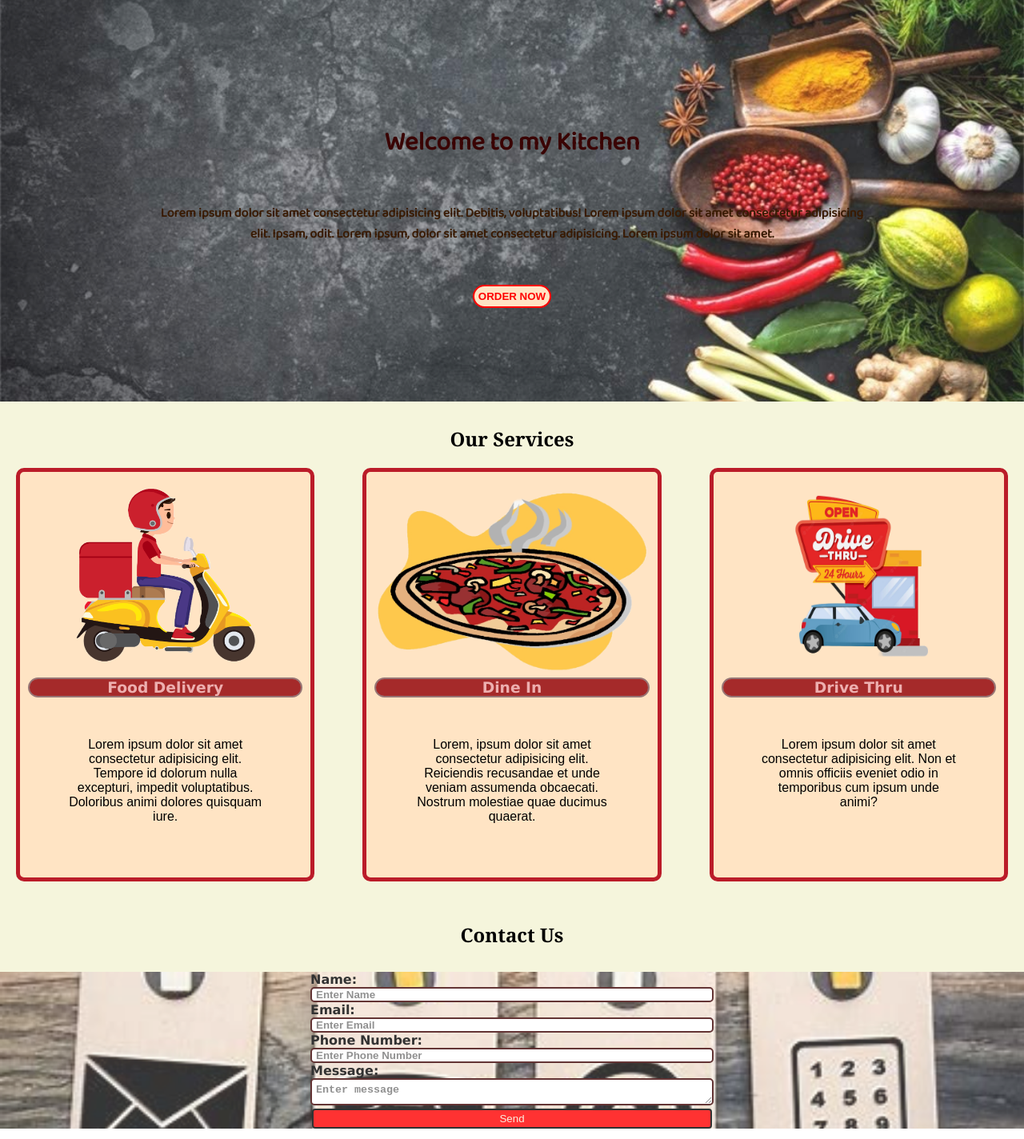
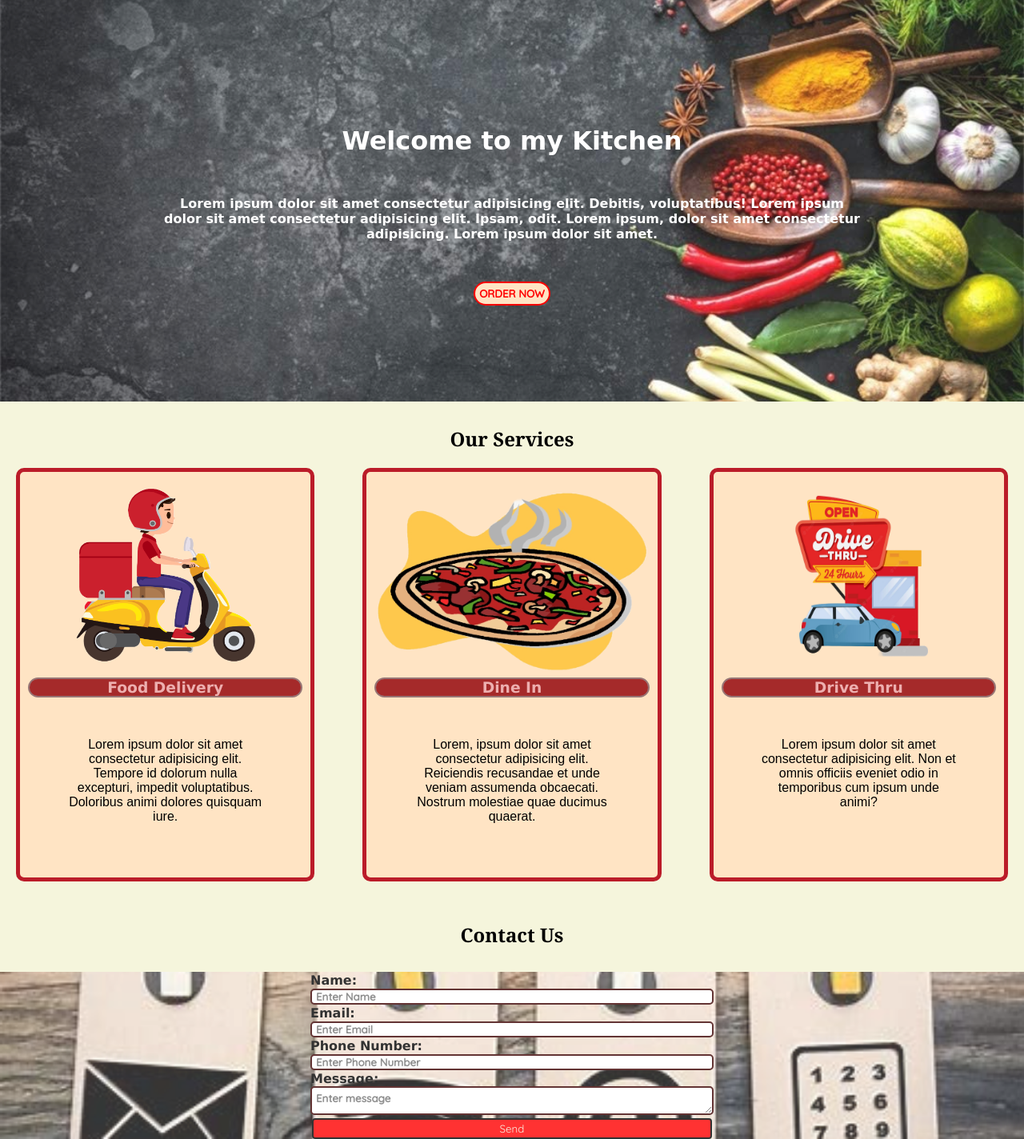
Before and after one commit to saffi-786/resposive-food-services-webpage-with-html-and-css, a plain HTML site: page index.html in a window 1280 px wide. Shown: the part 54-1478 px from the top of the page at 80% size. Drawn offline with Linux system fonts and the light colour scheme.

Commit message:
Files added

```diff
--- a/index.html
+++ b/index.html
@@ -6,8 +6,11 @@
   <meta name="viewport" content="width=device-width, initial-scale=1.0" />
   <title>Mealsready</title>
   <link rel="stylesheet" href="style.css" />
-  <link href="https://fonts.googleapis.com/css2?family=Baloo+Bhai+2&family=Ubuntu:wght@300&display=swap"
-    rel="stylesheet" />
+  <link rel="preconnect" href="https://fonts.googleapis.com">
+  <link rel="preconnect" href="https://fonts.gstatic.com" crossorigin>
+  <link
+    href="https://fonts.googleapis.com/css2?family=Baloo+2&family=Poppins:ital,wght@1,300&family=Quicksand:wght@300;400;500&display=swap"
+    rel="stylesheet">
 </head>
 
 <body>
@@ -15,16 +18,16 @@
     <div class="navbar">
       <img src="/images/download.jpeg" alt="" width="50px" height="50px" class="logo" />
       <ul>
-        <li><a href="#">Home</a></li>
-        <li><a href="#">Services</a></li>
+        <li><a href="#intro">Home</a></li>
+        <li><a href="#Services">Services</a></li>
         <li><a href="#">About</a></li>
-        <li><a href="#">Contact Us</a></li>
+        <li><a href="#Contact">Contact Us</a></li>
       </ul>
     </div>
     <!-- <div class="search">
       <input type="search" placeholder="Search" id="search-box">
     </div> -->
-    <div class="intro">
+    <div id="intro">
       <h1>Welcome to my Kitchen</h1>
       <p>
         Lorem ipsum dolor sit amet consectetur adipisicing elit. Debitis,
@@ -37,11 +40,10 @@
   </div>
   <div class="innerBody">
     <h2>Our Services</h2>
-    <div class="Services">
+    <div id="Services">
       <div class="service">
-        <img
-          src="images\3-37779_transparent-delivery-png-delivery-boy-with-bike-png_adobe_express.png"
-          alt="" class="img-1"/>
+        <img src="images\3-37779_transparent-delivery-png-delivery-boy-with-bike-png_adobe_express.png" alt=""
+          class="img-1" />
         <h3>Food Delivery</h3>
         <p>
           Lorem ipsum dolor sit amet consectetur adipisicing elit. Tempore id
@@ -50,9 +52,8 @@
         </p>
       </div>
       <div class="service">
-        <img
-          src="images\858-8585415_pizza-clipart-fast-food-pizza-lunch-clipart_adobe_express.png"
-          alt="" class="img-2"/>
+        <img src="images\858-8585415_pizza-clipart-fast-food-pizza-lunch-clipart_adobe_express.png" alt=""
+          class="img-2" />
         <h3>Dine In</h3>
         <p>
           Lorem, ipsum dolor sit amet consectetur adipisicing elit. Reiciendis
@@ -61,7 +62,7 @@
         </p>
       </div>
       <div class="service">
-        <img src="images\drive-thru-sign-illustration-with-car_23-2148665121_adobe_express.png" alt="" class="img-3"/>
+        <img src="images\drive-thru-sign-illustration-with-car_23-2148665121_adobe_express.png" alt="" class="img-3" />
         <h3>Drive Thru</h3>
         <p>
           Lorem ipsum dolor sit amet consectetur adipisicing elit. Non et
@@ -76,7 +77,7 @@
   </div> -->
 
   <h2 class="ContactHeading">Contact Us</h2>
-  <div class="Contact">
+  <div id="Contact">
     <div class="form">
       <form action="backend.php">
         <label for="name">Name:</label>
--- a/style.css
+++ b/style.css
@@ -1,9 +1,14 @@
-*{
+* {
     margin: 0;
     padding: 0;
+    scroll-behavior: smooth;
+    font-family: 'Baloo 2', cursive;
+    font-family: 'Poppins', sans-serif;
+    font-family: 'Quicksand', sans-serif;
+
 }
 
-.navbar{
+.navbar {
     display: flex;
     position: fixed;
     top: 0;
@@ -12,7 +17,8 @@
     height: 50px;
     background-color: rgba(0, 0, 0, 0.5);
 }
-.logo{
+
+.logo {
     height: 50px;
     width: 50px;
     filter: invert(100%);
@@ -22,12 +28,14 @@
     -webkit-border-radius: 100px;
     -moz-border-radius: 100px;
 }
-.navbar ul{
+
+.navbar ul {
     display: flex;
     list-style: none;
     margin: 10px;
 }
-.navbar ul li a{
+
+.navbar ul li a {
     display: block;
     text-decoration: none;
     font-weight: bold;
@@ -36,21 +44,23 @@
     padding: 5px 20px;
     color: rgb(206, 194, 194);
 }
-.navbar ul  li a:hover{
+
+.navbar ul li a:hover {
     color: rgb(187, 39, 39);
     background-color: rgb(125, 115, 118);
     border-radius: 50px;
 }
-.intro
-{
+
+#intro {
     display: flex;
     flex-direction: column;
-    padding:3px 200px;
+    padding: 3px 200px;
     height: 550px;
     justify-content: center;
     align-items: center;
 }
-.intro::before{
+
+#intro::before {
     content: "";
     text-align: center;
     background: url('/images/homebg1.jpg') no-repeat center center/cover;
@@ -62,20 +72,23 @@
     opacity: 0.9;
 
 }
-.intro h1{
+
+#intro h1 {
     font-family: 'Baloo Bhai 2', cursive;
     margin: 100px auto 50px auto;
     font-weight: bold;
-    color: rgb(58, 4, 4);
+    color: white
 }
-.intro p{
+
+#intro p {
     text-align: center;
     font-family: 'Baloo Bhai 2', cursive;
     padding-bottom: 40px;
-    color: rgb(57, 27, 4);
+    color: white;
     font-weight: bold;
 }
-.btn{
+
+.btn {
     padding: 5px;
     margin-top: 10px;
     margin-bottom: 10px;
@@ -85,26 +98,30 @@
     border-radius: 20px;
     font-weight: bold;
 }
-.btn:hover{
+
+.btn:hover {
     cursor: pointer;
     background-color: rgb(187, 28, 41);
     color: wheat;
 }
-.innerBody{
+
+.innerBody {
     background-color: beige;
 }
-.innerBody h2{
+
+.innerBody h2 {
     text-align: center;
     font-family: Georgia, 'Times New Roman', Times, serif;
-    padding-top: 30px ;
+    padding-top: 30px;
 }
-.Services{
+
+#Services {
     display: grid;
-    grid-template-columns: repeat(auto-fit, minmax(300px,1fr));
+    grid-template-columns: repeat(auto-fit, minmax(300px, 1fr));
     grid-gap: 20px;
 }
 
-.service{
+.service {
     margin: 20px;
     text-align: center;
     border: 5px solid rgb(187, 28, 41);
@@ -112,73 +129,86 @@
     padding: 10px;
     background-color: bisque;
 }
-.img-1{
+
+.img-1 {
     height: 50%;
     width: 70%;
 }
-.img-2{
+
+.img-2 {
     height: 50%;
     width: 100%;
 }
-.img-3{
+
+.img-3 {
     height: 50%;
     width: 60%;
 }
-.service h3{
+
+.service h3 {
     color: rgb(237, 175, 175);
     font-family: 'Lucida Sans', 'Lucida Sans Regular', 'Lucida Grande', 'Lucida Sans Unicode', Geneva, Verdana, sans-serif;
     border: 2px solid rgb(152, 117, 117);
     border-radius: 1000px;
     background-color: brown;
 }
-.service p{
+
+.service p {
     margin: 50px;
     font-family: Arial, Helvetica, sans-serif;
 }
+
 /* .Clients h2{
     text-align: center;
     font-family: Georgia, 'Times New Roman', Times, serif;
     margin: 30px;
 } */
-.ContactHeading{
+.ContactHeading {
     text-align: center;
     font-family: Georgia, 'Times New Roman', Times, serif;
     padding: 30px;
     background-color: beige;
 }
-.Contact{
+
+#Contact {
     background: url('/images/contactsbg.jpeg') no-repeat center center/cover;
     bottom: 0;
     width: 100%;
     z-index: -1;
     opacity: 0.8;
 }
-.form{
+
+.form {
     display: flex;
     justify-content: center;
     align-items: center;
 }
-.form label{
+
+.form label {
     font-weight: bold;
     font-family: 'Lucida Sans', 'Lucida Sans Regular', 'Lucida Grande', 'Lucida Sans Unicode', Geneva, Verdana, sans-serif;
 }
-.form input{
+
+.form input {
     border: 2px solid rgb(61, 2, 2);
     border-radius: 5px;
 }
-.form textarea{
+
+.form textarea {
     border: 2px solid rgb(61, 2, 2);
     border-radius: 5px;
 }
-.form ::placeholder{
+
+.form ::placeholder {
     font-weight: bold;
     padding: 5px;
 }
-.btn2{
+
+.btn2 {
     text-align: center;
 }
 
-.butt{
+.butt {
     padding: 3px;
     border: 2px solid black;
     border-radius: 4px;
```
